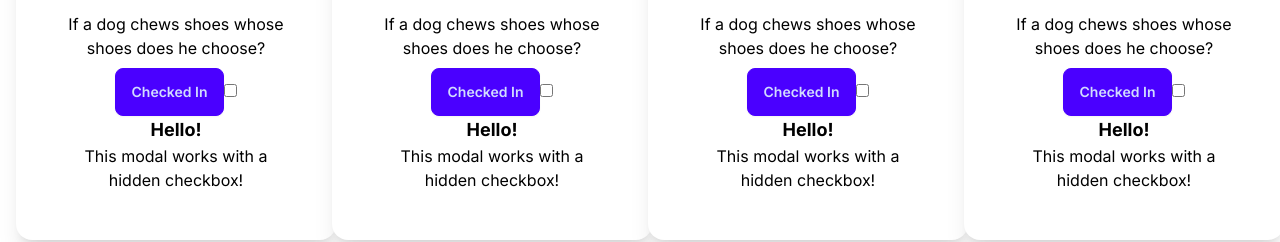
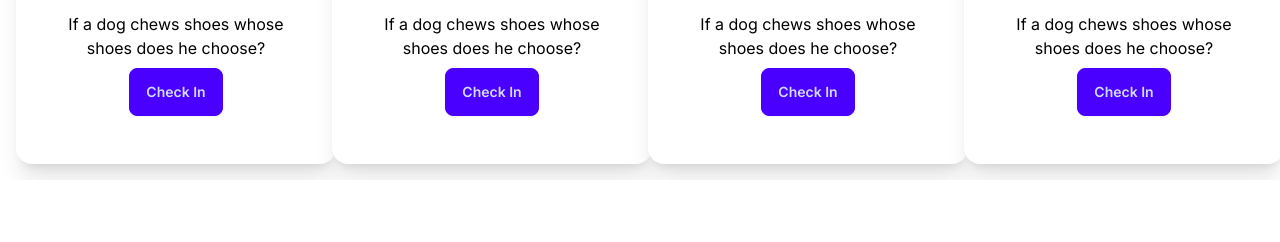
Before and after one commit to Khubaib567/next.js_firbase, a Next.js app: page / in a window 1280 px wide. Shown: the part 698-940 px from the top of the page. After the commit the page ends 878 px from the top, so only its background shows below. Built offline with nearby package versions, Linux system fonts and the light colour scheme.

Commit message:
card_button

```diff
--- a/src/app/components/Card.js
+++ b/src/app/components/Card.js
@@ -19,9 +19,9 @@ function Card() {
   <div class="card-body items-center text-center">
     <h2 class="card-title">Shoes!</h2>
     <p>If a dog chews shoes whose shoes does he choose?</p>
-    <div class="card-actions">
+    {/* <div class="card-actions"> */}
     <CheckInBox />
-    </div>
+    {/* </div> */}
   </div>
     </div>
     {/* Second Card */}
--- a/src/widgets/CheckInBox.js
+++ b/src/widgets/CheckInBox.js
@@ -3,9 +3,10 @@ import React from 'react'
 
 function CheckInBox() {
   return (
-    <div>
+    // <div>
+    <>
     {/* The button to open modal */}
-<label for="my_modal_1" class="btn btn-primary">Checked In</label>
+<label for="my_modal_1" class="btn btn-primary">Check In</label>
 
 {/* Put this part before </body> tag */}
 <input type="checkbox" id="my_modal_1" class="modal-toggle" />
@@ -13,13 +14,15 @@ function CheckInBox() {
   <div class="modal-box">
     <h3 class="font-bold text-lg">Hello!</h3>
     <p class="py-4">This modal works with a hidden checkbox!</p>
-  {/* <div class="modal-action">
-  <label for="my_modal_1" class="btn ">Cancel</label>
+    <div class="modal-action">
+    <label for="my_modal_1" class="btn">Close</label>
       <label for="my_modal_1" class="btn btn-primary">Add</label>
-  </div> */}
     </div>
   </div>
 </div>
+    </>
+
+    // </div>
   )
 }
 
--- a/tailwind.config.js
+++ b/tailwind.config.js
@@ -3,6 +3,7 @@ module.exports = {
   content: [
     './src/pages/**/*.{js,ts,jsx,tsx,mdx}',
     './src/components/**/*.{js,ts,jsx,tsx,mdx}',
+    './src/widgets/**/*.{js,ts,jsx,tsx,mdx}',
     './src/app/**/*.{js,ts,jsx,tsx,mdx}',
   ],
   theme: {
```
Lines whose indentation alone changed are shown as unchanged.
